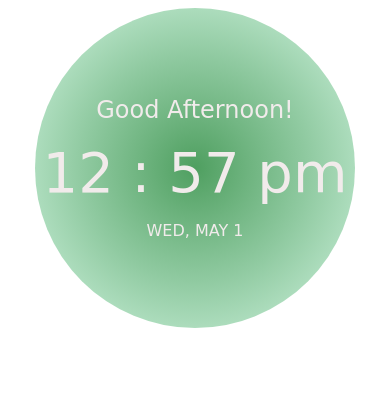
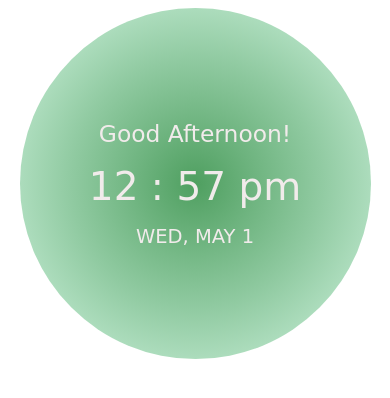
Before and after one commit to zihao129/notion_html_widgets, a plain HTML site: page gradient-clock/index.html in a window 390 px wide. Drawn offline with Linux system fonts and the light colour scheme; a web font is replaced by a local one.

Commit message:
fix: use aspect-ratio to define container box size and use clamp to fulfill fluid typography
* feat: basic gradient clock

* add:logo background and change text into english

* fix: const naming

* chore: directory structure

* :fix: clock and font-size responsive issue

* :fix: use aspect-ration to define container box and use clamp to fufill fluid typograhy

* :fix: indent

```diff
--- a/gradient-clock/style.css
+++ b/gradient-clock/style.css
@@ -1,15 +1,15 @@
 body {
 	display: flex;
 	justify-content: center;
+	align-items: flex-start;
 	font: 400 normal 1rem 'Dekko', cursive;
 }
 
 .container {
 	color: #f1ebeb;
 	width: 90vw;
-	height: 90vw;
-	max-width: 20em;
-	max-height: 20em;
+	min-width: 150px;
+	aspect-ratio: 1;
 	border-radius: 50%;
 	display: flex;
 	flex-direction: column;
@@ -38,21 +38,22 @@ body {
 }
 
 #time {
-	font-size: 3.5rem;
+	--minFontSize: 15px;
+	--maxFontSize: 900px;
+	--scaler: 10vw;
+	font-size: clamp(var(--minFontSize), var(--scaler), var(--maxFontSize));
 }
 
 #greeting {
-	font-size: 1.5rem;
+	--minFontSize: 10px;
+	--maxFontSize: 800px;
+	--scaler: 6vw;
+	font-size: clamp(var(--minFontSize), var(--scaler), var(--maxFontSize));
 }
 
-@media (max-width: 300px) {
-	html {
-		font-size: 6px;
-	}
+#date {
+	--minFontSize: 8px;
+	--maxFontSize: 700px;
+	--scaler: 5vw;
+	font-size: clamp(var(--minFontSize), var(--scaler), var(--maxFontSize));
 }
-
-@media (max-width: 100px) {
-	html {
-		font-size: 3px;
-	}
-}
```
